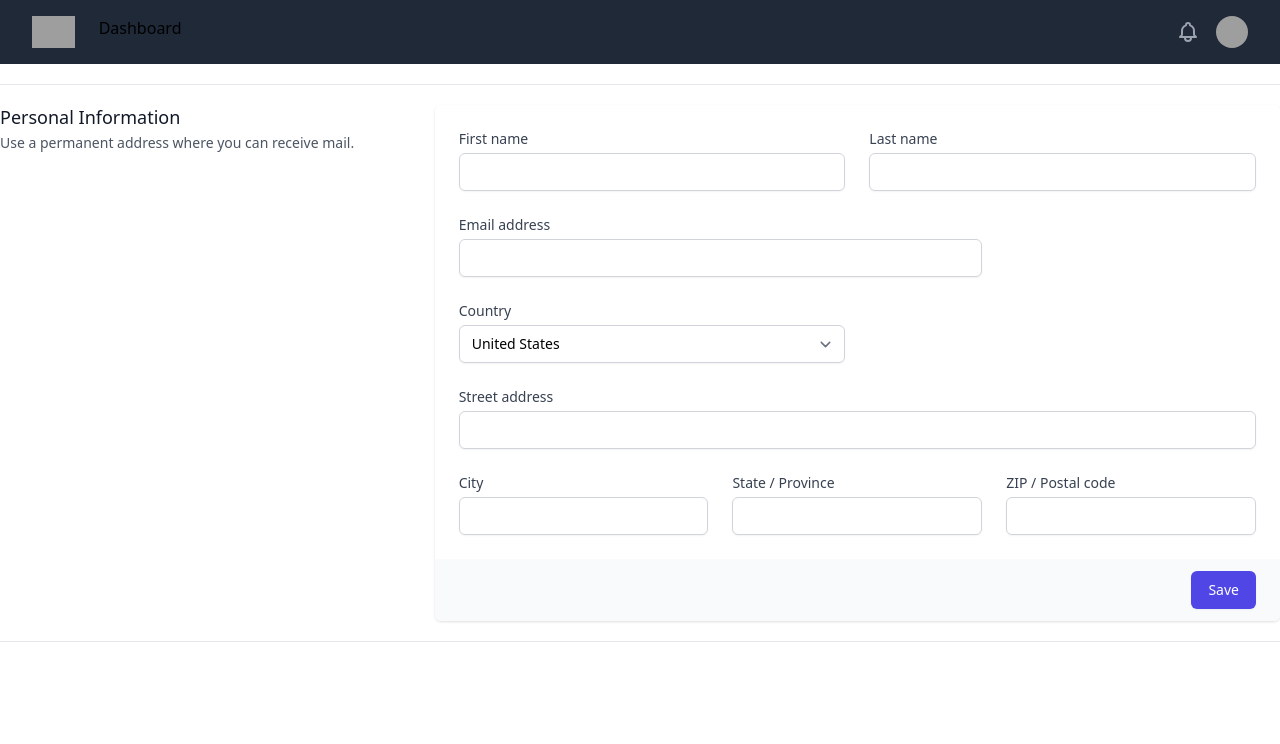
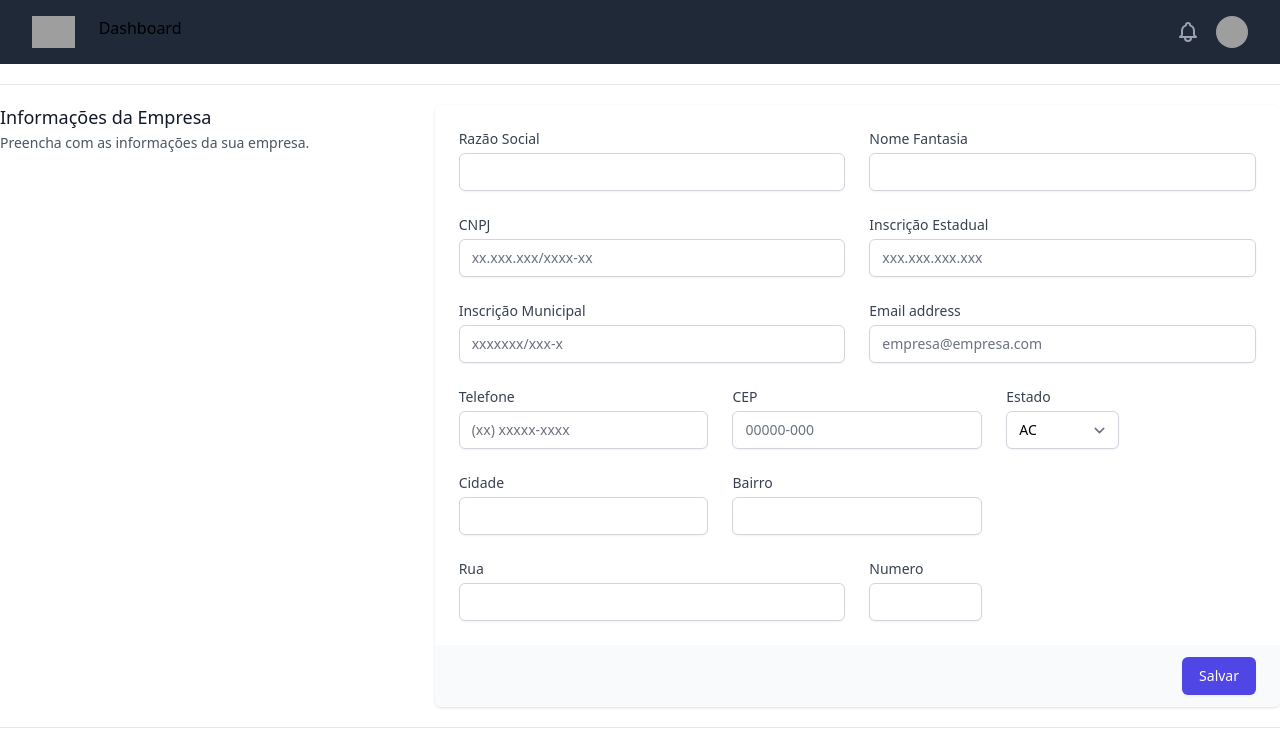
Before and after one commit to jotavkf/kols-client, a Next.js app: page /business/create-business in a window 1280 px wide. Shown: the top 744 px of the page. Built offline with nearby package versions, Linux system fonts and the light colour scheme; grey boxes are pictures that could not be loaded.

Commit message:
create business form done

```diff
--- a/components/dashboard.js
+++ b/components/dashboard.js
@@ -57,7 +57,7 @@ export default function Dashboard() {
                   <div key={cE._id} className="flex justify-center">
                     <div className="rounded-lg shadow-lg bg-white max-w-sm">
                       <Link href="#!">
-                        <img className="rounded-t-lg" src="https://mdbootstrap.com/img/new/standard/nature/184.jpg" alt="asd" />
+                        <img className="rounded-t-lg" src={cE.businessImg} alt="asd" />
                       </Link>
                       <div className="p-6">
                         <h5 className="text-gray-900 text-xl font-medium mb-2">{cE.name}</h5>
--- a/pages/business/create-business.js
+++ b/pages/business/create-business.js
@@ -2,22 +2,14 @@ import { api } from "../api/api";
 import { useEffect, useState, useContext, cloneElement } from "react";
 import NavbarDash from "../../components/NavbarDash";
 import { Formik, Form, Field } from 'formik';
-
-
-
+import axios from 'axios'
 
 
 
 function CreateBusiness() {
+  const arrayDeEstados = ["AC", "AL", "AP", "AM", "BA", "CE", "DF", "ES", "GO", "MA", "MT", "MS", "MG", "PA", "PB", "PR", "PE", "PI", "RJ", "RN", "RS", "RO", "RR", "SC", "SP", "SE", "TO",]
 
-    // função para colocar no submmit do formulário
-    async function createBusiness() {
-        try {
-            const response = await api.post(`/business/create-business`, form);
-        } catch (error) {
-            console.error(error);
-        }
-    }
+
 
 
 
@@ -35,121 +27,211 @@ function CreateBusiness() {
         <div className="md:grid md:grid-cols-3 md:gap-6">
           <div className="md:col-span-1">
             <div className="px-4 sm:px-0">
-              <h3 className="text-lg font-medium leading-6 text-gray-900">Personal Information</h3>
-              <p className="mt-1 text-sm text-gray-600">Use a permanent address where you can receive mail.</p>
+              <h3 className="text-lg font-medium leading-6 text-gray-900">Informações da Empresa</h3>
+              <p className="mt-1 text-sm text-gray-600">Preencha com as informações da sua empresa.</p>
             </div>
           </div>
           <div className="mt-5 md:mt-0 md:col-span-2">
-            <form action="#" method="POST">
+            <Formik
+              initialValues={{
+                corporateName: '',
+                name: '',
+                cnpj: '',
+                ie: '',
+                im: '',
+                email: '',
+                phone: '',
+                address: {
+                  street: '',
+                  number: '',
+                  district: '',
+                  city: '',
+                  zipcode: '',
+                  state: '',
+                  businessImg: ''
+                }
+              }}
+              onSubmit={async function (values) {
+                try {
+                  console.log(values)
+                  await api.post("/business/create-business", values)
+                } catch (e) { console.log(e) }
+              }}>
+
+              <Form>
                 <div className="shadow overflow-hidden sm:rounded-md">
                   <div className="px-4 py-5 bg-white sm:p-6">
                     <div className="grid grid-cols-6 gap-6">
                       <div className="col-span-6 sm:col-span-3">
-                      <label htmlFor="first-name" className="block text-sm font-medium text-gray-700">
-                        First name
+                        <label htmlFor="corporateName" className="block text-sm font-medium text-gray-700">
+                          Razão Social
                         </label>
-                      <input
+                        <Field
                           type="text"
-                        name="first-name"
-                        id="first-name"
-                        autoComplete="given-name"
+                          name="corporateName"
+                          id="corporateName"
+                          required={true}
+                          className="mt-1 focus:ring-indigo-500 focus:border-indigo-500 block w-full shadow-sm sm:text-sm border-gray-300 rounded-md"
+                        />
+                      </div>
+                      <div className="col-span-6 sm:col-span-3">
+                        <label htmlFor="name" className="block text-sm font-medium text-gray-700">
+                          Nome Fantasia
+                        </label>
+                        <Field
+                          type="text"
+                          name="name"
+                          id="name"
                           className="mt-1 focus:ring-indigo-500 focus:border-indigo-500 block w-full shadow-sm sm:text-sm border-gray-300 rounded-md"
                         />
                       </div>
 
                       <div className="col-span-6 sm:col-span-3">
-                      <label htmlFor="last-name" className="block text-sm font-medium text-gray-700">
-                        Last name
+                        <label htmlFor="cnpj" className="block text-sm font-medium text-gray-700">
+                          CNPJ
                         </label>
-                      <input
+                        <Field
                           type="text"
-                        name="last-name"
-                        id="last-name"
-                        autoComplete="family-name"
-                        className="mt-1 focus:ring-indigo-500 focus:border-indigo-500 block w-full shadow-sm sm:text-sm border-gray-300 rounded-md"
-                      />
-                    </div>
-
-                    <div className="col-span-6 sm:col-span-4">
-                      <label htmlFor="email-address" className="block text-sm font-medium text-gray-700">
-                        Email address
-                      </label>
-                      <input
-                        type="text"
-                        name="email-address"
-                        id="email-address"
-                        autoComplete="email"
+                          name="cnpj"
+                          id="cnpj"
+                          placeholder="xx.xxx.xxx/xxxx-xx"
                           className="mt-1 focus:ring-indigo-500 focus:border-indigo-500 block w-full shadow-sm sm:text-sm border-gray-300 rounded-md"
                         />
                       </div>
 
                       <div className="col-span-6 sm:col-span-3">
-                      <label htmlFor="country" className="block text-sm font-medium text-gray-700">
-                        Country
+                        <label htmlFor="ie" className="block text-sm font-medium text-gray-700">
+                          Inscrição Estadual
                         </label>
-                      <select
-                        id="country"
-                        name="country"
-                        autoComplete="country-name"
-                        className="mt-1 block w-full py-2 px-3 border border-gray-300 bg-white rounded-md shadow-sm focus:outline-none focus:ring-indigo-500 focus:border-indigo-500 sm:text-sm"
-                      >
-                        <option>United States</option>
-                        <option>Canada</option>
-                        <option>Mexico</option>
-                      </select>
-                    </div>
-
-                    <div className="col-span-6">
-                      <label htmlFor="street-address" className="block text-sm font-medium text-gray-700">
-                        Street address
-                      </label>
-                      <input
+                        <Field
                           type="text"
-                        name="street-address"
-                        id="street-address"
-                        autoComplete="street-address"
+                          name="ie"
+                          id="ie"
+                          placeholder="xxx.xxx.xxx.xxx"
                           className="mt-1 focus:ring-indigo-500 focus:border-indigo-500 block w-full shadow-sm sm:text-sm border-gray-300 rounded-md"
                         />
                       </div>
 
+                      <div className="col-span-6 sm:col-span-3">
+                        <label htmlFor="im" className="block text-sm font-medium text-gray-700">
+                          Inscrição Municipal
+                        </label>
+                        <Field
+                          type="text"
+                          name="im"
+                          id="im"
+                          placeholder="xxxxxxx/xxx-x"
+                          className="mt-1 focus:ring-indigo-500 focus:border-indigo-500 block w-full shadow-sm sm:text-sm border-gray-300 rounded-md"
+                        />
+                      </div>
+
+                      <div className="col-span-6 sm:col-span-3">
+                        <label htmlFor="email" className="block text-sm font-medium text-gray-700">
+                          Email address
+                        </label>
+                        <Field
+                          type="email"
+                          name="email"
+                          id="email"
+                          autoComplete="email"
+                          className="mt-1 focus:ring-indigo-500 focus:border-indigo-500 block w-full shadow-sm sm:text-sm border-gray-300 rounded-md"
+                          placeholder="empresa@empresa.com"
+                        />
+                      </div>
+
+                      <div className="col-span-6 sm:col-span-6 lg:col-span-2">
+                        <label htmlFor="Telefone" className="block text-sm font-medium text-gray-700">
+                          Telefone
+                        </label>
+                        <Field
+                          type="number"
+                          name="phone"
+                          id="phone"
+                          autoComplete="address-level2"
+                          className="mt-1 focus:ring-indigo-500 focus:border-indigo-500 block w-full shadow-sm sm:text-sm border-gray-300 rounded-md"
+                          placeholder="(xx) xxxxx-xxxx"
+                        />
+                      </div>
+                      <div className="col-span-3 sm:col-span-3 lg:col-span-2">
+                        <label htmlFor="zipcode" className="block text-sm font-medium text-gray-700">
+                          CEP
+                        </label>
+                        <Field
+                          type="number"
+                          name="address.zipcode"
+                          id="address.zipcode"
+                          autoComplete="zipcode"
+                          className="mt-1 focus:ring-indigo-500 focus:border-indigo-500 block w-full shadow-sm sm:text-sm border-gray-300 rounded-md"
+                          placeholder="00000-000"
+                        />
+                      </div>
+
+                      <div className="col-span-6 sm:col-span-1">
+                        <label htmlFor="address.state" className="block text-sm font-medium text-gray-700">
+                          Estado
+                        </label>
+                        <Field
+                          as="Select"
+                          id="address.state"
+                          name="address.state"
+                          className="mt-1 block w-full py-2 px-3 border border-gray-300 bg-white rounded-md shadow-sm focus:outline-none focus:ring-indigo-500 focus:border-indigo-500 sm:text-sm"
+                        >
+                          {arrayDeEstados.map((cE) => { return <option key={cE} value={`${cE}`}>{cE}</option> })}
+                        </Field>
+                      </div>
                       <div className="col-span-6 sm:col-span-6 lg:col-span-2">
                         <label htmlFor="city" className="block text-sm font-medium text-gray-700">
-                        City
+                          Cidade
                         </label>
-                      <input
+                        <Field
                           type="text"
-                        name="city"
-                        id="city"
+                          name="address.city"
+                          id="address.city"
                           autoComplete="address-level2"
                           className="mt-1 focus:ring-indigo-500 focus:border-indigo-500 block w-full shadow-sm sm:text-sm border-gray-300 rounded-md"
                         />
                       </div>
-
                       <div className="col-span-6 sm:col-span-3 lg:col-span-2">
-                      <label htmlFor="region" className="block text-sm font-medium text-gray-700">
-                        State / Province
+                        <label htmlFor="district" className="block text-sm font-medium text-gray-700">
+                          Bairro
                         </label>
-                      <input
+                        <Field
                           type="text"
-                        name="region"
-                        id="region"
+                          name="address.district"
+                          id="address.district"
                           autoComplete="address-level1"
                           className="mt-1 focus:ring-indigo-500 focus:border-indigo-500 block w-full shadow-sm sm:text-sm border-gray-300 rounded-md"
                         />
                       </div>
-
-                    <div className="col-span-6 sm:col-span-3 lg:col-span-2">
-                      <label htmlFor="postal-code" className="block text-sm font-medium text-gray-700">
-                        ZIP / Postal code
+                      <div className="col-span-3">
+                        <label htmlFor="Rua" className="block text-sm font-medium text-gray-700">
+                          Rua
                         </label>
-                      <input
+                        <Field
                           type="text"
-                        name="postal-code"
-                        id="postal-code"
-                        autoComplete="postal-code"
+                          name="address.street"
+                          id="address.street"
+                          autoComplete="Rua"
                           className="mt-1 focus:ring-indigo-500 focus:border-indigo-500 block w-full shadow-sm sm:text-sm border-gray-300 rounded-md"
                         />
                       </div>
+                      <div className="col-span-1">
+                        <label htmlFor="number" className="block text-sm font-medium text-gray-700">
+                          Numero
+                        </label>
+                        <Field
+                          type="number"
+                          name="address.number"
+                          id="address.number"
+                          autoComplete="Rua"
+                          className="mt-1 focus:ring-indigo-500 focus:border-indigo-500 block w-full shadow-sm sm:text-sm border-gray-300 rounded-md"
+                        />
+                      </div>
+
+
+
+
+
                     </div>
                   </div>
                   <div className="px-4 py-3 bg-gray-50 text-right sm:px-6">
@@ -157,11 +239,12 @@ function CreateBusiness() {
                       type="submit"
                       className="inline-flex justify-center py-2 px-4 border border-transparent shadow-sm text-sm font-medium rounded-md text-white bg-indigo-600 hover:bg-indigo-700 focus:outline-none focus:ring-2 focus:ring-offset-2 focus:ring-indigo-500"
                     >
-                    Save
+                      Salvar
                     </button>
                   </div>
                 </div>
-            </form>
+              </Form>
+            </Formik>
           </div>
         </div>
       </div>
```
Lines whose indentation alone changed are shown as unchanged.
